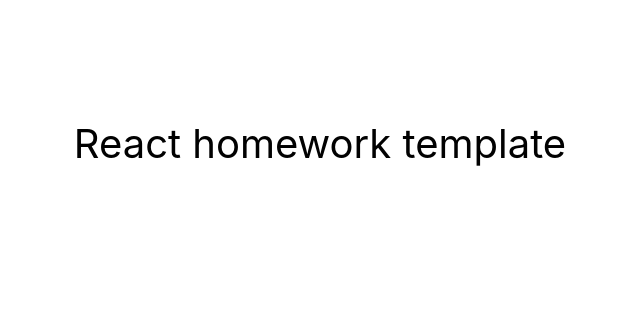
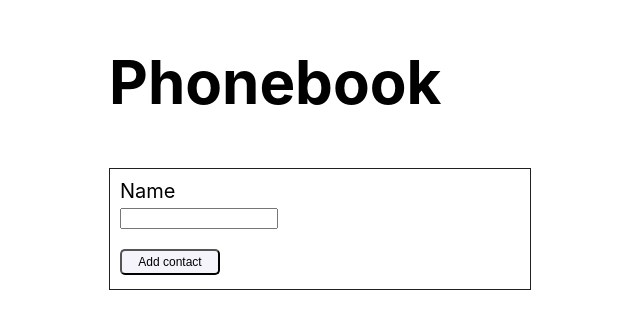
Before and after one commit to YevhenProkhorenko/goit-react-hw-02-phonebook, a React (Create React App) app: page / in a window 1280 px wide. Shown: the part 257-586 px from the top of the page, without its empty margins (320-960 px from the left). Built offline with nearby package versions, Linux system fonts and the light colour scheme.

Commit message:
base markup

```diff
--- a/package.json
+++ b/package.json
@@ -2,11 +2,12 @@
   "name": "react-homework-template",
   "version": "0.1.0",
   "private": true,
-  "homepage": "https://goitacademy.github.io/react-homework-template/",
+  "homepage": "https://yevhenprokhorenko.github.io.github.io/goit-react-hw-02-phonebook/",
   "dependencies": {
     "@testing-library/jest-dom": "^5.16.3",
     "@testing-library/react": "^12.1.4",
     "@testing-library/user-event": "^13.5.0",
+    "nanoid": "^4.0.0",
     "react": "^18.1.0",
     "react-dom": "^18.1.0",
     "react-scripts": "5.0.1",
--- a/src/components/App.jsx
+++ b/src/components/App.jsx
@@ -1,3 +1,6 @@
+import Phonebook from './Phonebook/Phonebook.jsx';
+import PhonebookWrapper from './Phonebook/PhonebookWrapper.jsx';
+
 export const App = () => {
   return (
     <div
@@ -7,10 +10,12 @@
         justifyContent: 'center',
         alignItems: 'center',
         fontSize: 40,
-        color: '#010101'
+        color: '#010101',
       }}
     >
-      React homework template
+      <PhonebookWrapper title="Phonebook">
+        <Phonebook />
+      </PhonebookWrapper>
     </div>
   );
 };
--- /dev/null
+++ b/src/components/Phonebook/Phonebook.jsx
@@ -0,0 +1,30 @@
+import { nanoid } from 'nanoid';
+import { Component } from 'react';
+import css from '../Phonebook/Phonebook.module.css';
+
+export default class Phonebook extends Component {
+  state = {
+    contacts: [],
+    name: '',
+  };
+  render() {
+    return (
+      <div className={css.formWrapper}>
+        <label htmlFor="" className={css.labelText}>
+          Name
+        </label>
+        <input
+          type="text"
+          name="name"
+          pattern="^[a-zA-Zа-яА-Я]+(([' -][a-zA-Zа-яА-Я ])?[a-zA-Zа-яА-Я]*)*$"
+          title="Name may contain only letters, apostrophe, dash and spaces. For example Adrian, Jacob Mercer, Charles de Batz de Castelmore d'Artagnan"
+          required
+          className={css.inputStyles}
+        />
+        <button type="submit" className={css.submitButton}>
+          Add contact
+        </button>
+      </div>
+    );
+  }
+}
--- /dev/null
+++ b/src/components/Phonebook/Phonebook.module.css
@@ -0,0 +1,27 @@
+.formWrapper {
+  display: flex;
+  flex-direction: column;
+  padding: 10px;
+
+  width: 400px;
+  height: 100px;
+  border: 1px solid #212121;
+}
+.labelText {
+  font-size: 20px;
+}
+.inputStyles {
+  width: 150px;
+  margin-top: 5px;
+  margin-bottom: 20px;
+}
+.submitButton {
+  width: 100px;
+  padding: 4px 5px;
+  border-radius: 5px;
+
+  font-size: 12px;
+
+  cursor: pointer;
+  background-color: #f5f4fa;
+}
--- /dev/null
+++ b/src/components/Phonebook/PhonebookWrapper.jsx
@@ -0,0 +1,10 @@
+import React from 'react';
+
+export default function PhonebookWrapper({ title, children }) {
+  return (
+    <div>
+      <h2>{title}</h2>
+      {children}
+    </div>
+  );
+}
```
Also changed, not shown: 1 other file (tests, documents, lock files or other folders).
